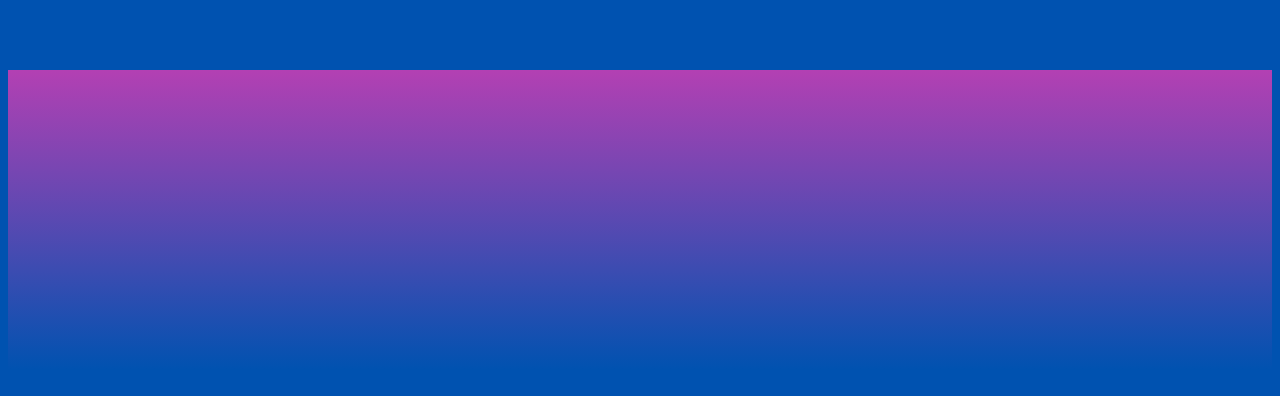
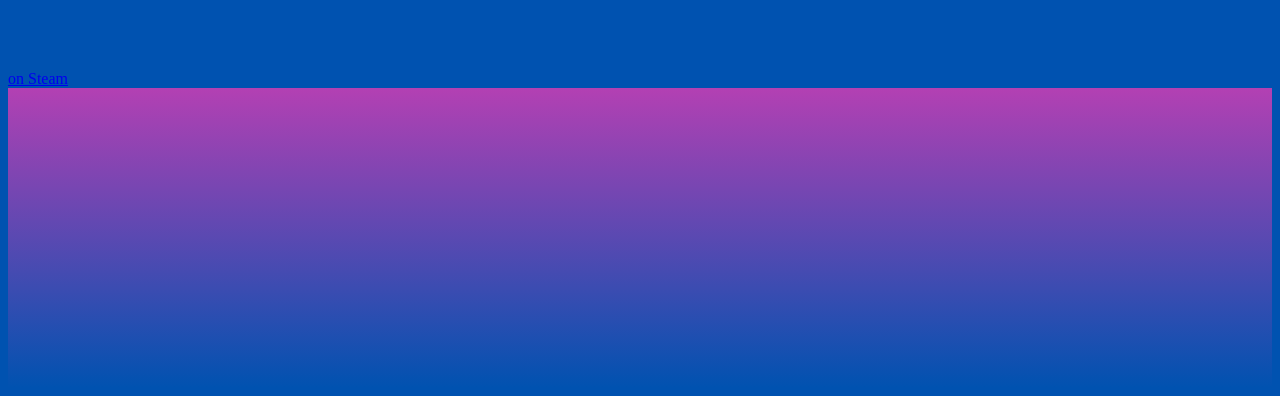
Before and after one commit to raould/nbfofpsgame, a plain HTML site: page index.html in a window 1280 px wide. Shown: the part 1652-2048 px from the top of the page. Drawn offline with Linux system fonts and the light colour scheme.

Commit message:
Update index.html

```diff
--- a/index.html
+++ b/index.html
@@ -45,6 +45,7 @@
       <br>
       <br>
     </center>
+    <a href="https://store.steampowered.com/app/2387290/NBF0">on Steam</a>
     <div class="gradientBottom"></div>
   </body>
 </html>
```
